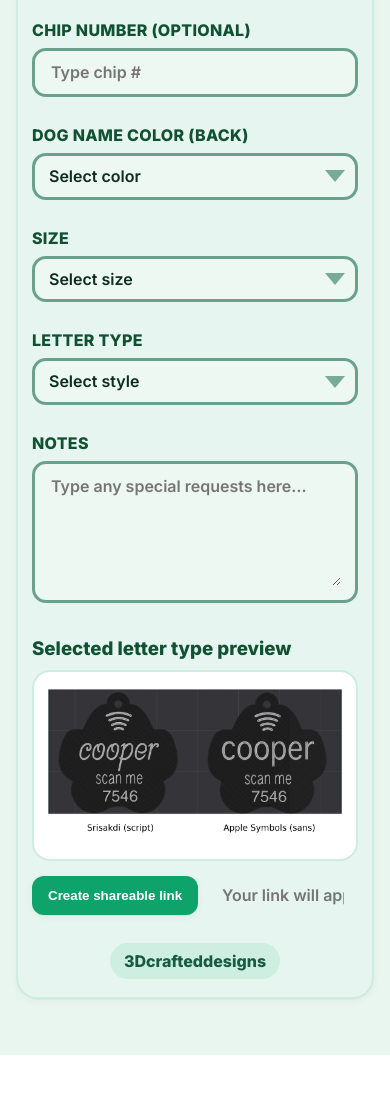
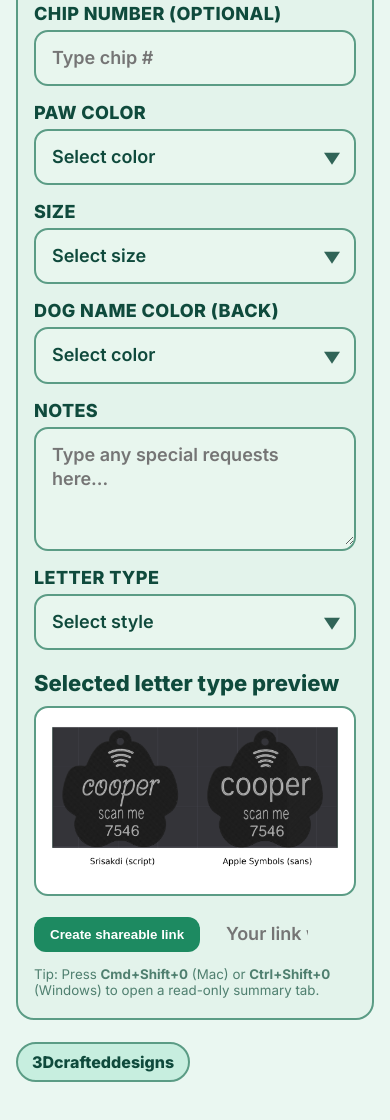
Before and after one commit to 3Dcraftedesigns/dog-tag, a plain HTML site: page requestlink/index.html in a window 390 px wide. Shown: the part 598-1718 px from the top of the page. Before the commit the page ends 1653 px from the top, so only its background shows below. Drawn offline with Linux system fonts and the light colour scheme.

Commit message:
index.html

```diff
--- a/requestlink/index.html
+++ b/requestlink/index.html
@@ -3,260 +3,337 @@
 <head>
 <meta charset="utf-8" />
 <meta name="viewport" content="width=device-width, initial-scale=1" />
-<title>Dog Tag – Order Details</title>
+<title>Dog Tag — Order Details</title>
 <meta name="theme-color" content="#dff3ea" />
 <link rel="preconnect" href="https://fonts.googleapis.com">
 <link rel="preconnect" href="https://fonts.gstatic.com" crossorigin>
 <link href="https://fonts.googleapis.com/css2?family=Inter:wght@400;600;700;800&display=swap" rel="stylesheet">
 <style>
   :root{
-    --mint-50:#eef8f3;
-    --mint-100:#e6f5ef;
-    --mint-200:#dff3ea;
-    --mint-300:#cfece2;
-    --mint-500:#0f5132; /* headings */
-    --outline:#6aa18e;
-    --text:#0d2d20;
-    --muted:#5b7a6f;
-    --shadow: 0 1px 0 rgba(0,0,0,.03), 0 2px 8px rgba(0,0,0,.04);
-    --radius:14px;
+    --bg:#eaf7f1;
+    --panel:#e3f3eb;
+    --ink:#0f4a3c;
+    --bord:#5b9c85;
+    --sub:#4f7f6f;
+    --input-bg:#e8f6ee;
   }
   *{box-sizing:border-box}
-  html,body{margin:0}
+  html,body{height:100%}
   body{
+    margin:0;
+    background:var(--bg);
     font-family:Inter,system-ui,-apple-system,Segoe UI,Roboto,"Helvetica Neue",Arial;
-    color:var(--text);
-    background:linear-gradient(#e9f6f0,#e9f6f0) fixed;
-  }
-  .wrap{
-    max-width:920px;margin:28px auto 56px;padding:0 16px;
-  }
-  h1{
-    font-size:clamp(32px,4.8vw,48px);line-height:1.12;margin:0 0 8px;font-weight:800;
-    text-align:center;color:var(--mint-500);
-  }
-  .sub{
-    text-align:center;color:var(--muted);font-weight:600;margin:0 0 22px;
-  }
-  .card{
-    background:var(--mint-100);
-    border:2px solid var(--mint-300);
-    border-radius:22px;
-    box-shadow:var(--shadow);
-    padding:22px clamp(14px,2.5vw,24px) 26px;
+    color:var(--ink);
   }
 
-  /* grid */
-  .grid{display:grid;grid-template-columns:1fr;gap:18px 22px}
-  @media (min-width:760px){ .grid{grid-template-columns:1fr 1fr} }
+  .wrap{
+    max-width:980px;
+    margin-inline:auto;
+    padding:28px 16px 56px;
+  }
 
-  label.head{
-    display:block;font-weight:800;color:var(--mint-500);letter-spacing:.3px;margin:2px 0 8px;
+  h1{
+    margin:0 0 8px;
+    font-size:48px;
+    line-height:1.05;
+    letter-spacing:.5px;
+    text-align:center;
+    font-weight:800;
+  }
+  .intro{
+    text-align:center;
+    margin:0 0 24px;
+    font-weight:600;
+  }
+
+  .card{
+    background:var(--panel);
+    border:2px solid var(--bord);
+    border-radius:18px;
+    padding:18px 16px 20px;
+  }
+
+  .grid{
+    display:grid;
+    grid-template-columns:1fr 1fr;
+    gap:16px 22px;
+  }
+
+  .field label{
+    display:block;
+    font-size:18px;
+    font-weight:800;
+    letter-spacing:.4px;
+    margin:0 0 6px;
   }
   .subnote{
-    display:block;margin:-4px 0 10px;color:var(--muted);font-size:.9rem;font-weight:600;
+    display:block;
+    margin-top:-4px;
+    font-size:14px;
+    color:var(--sub);
+    font-weight:600;
   }
 
-  /* input shells (match your red sketch) */
-  .box{
-    position:relative;background:var(--mint-50);
-    border:3px solid var(--outline);
-    border-radius:var(--radius);
-    padding:10px 14px;
+  .control{
+    position:relative;
+    border:2px solid var(--bord);
+    border-radius:14px;
+    background:var(--input-bg);
+    padding:0;
   }
-  input[type="text"], input[type="tel"], select, textarea{
-    width:100%;border:0;background:transparent;outline:none;color:var(--text);
-    font:600 16px/1.3 Inter,system-ui,-apple-system,Segoe UI,Roboto,"Helvetica Neue",Arial;
+  input[type="text"],
+  input[type="tel"],
+  select,
+  textarea{
+    appearance:none;
+    -webkit-appearance:none;
+    border:0;
+    background:transparent;
+    width:100%;
+    font:600 18px/1.35 Inter,system-ui,-apple-system,Segoe UI,Roboto,"Helvetica Neue",Arial;
+    color:var(--ink);
+    padding:14px 48px 14px 16px;
+    outline:none;
   }
-  select{appearance:none;-webkit-appearance:none;-moz-appearance:none;padding-right:34px}
-  .chev{
-    pointer-events:none;position:absolute;right:10px;top:50%;transform:translateY(-50%);
-    width:0;height:0;border-left:10px solid transparent;border-right:10px solid transparent;
-    border-top:12px solid var(--outline);opacity:.9;
+  textarea{min-height:116px; resize:vertical; padding-right:16px}
+
+  /* dropdown caret */
+  .control.select::after{
+    content:"";
+    position:absolute;
+    right:14px; top:50%;
+    width:0; height:0;
+    border-left:8px solid transparent;
+    border-right:8px solid transparent;
+    border-top:12px solid var(--ink);
+    transform:translateY(-35%);
+    opacity:.85;
+    pointer-events:none;
   }
-  textarea{min-height:112px;resize:vertical}
 
-  .sectionTitle{margin:26px 0 10px;font-weight:800;color:var(--mint-500)}
-  .previewPanel{
-    background:#fff;border:2px solid var(--mint-300);border-radius:18px;padding:12px;
+  /* “Selected letter type preview” section */
+  h3{
+    margin:20px 0 10px;
+    font-size:22px;
+    font-weight:800;
   }
-  .exampleCaption{margin:8px 0 0;text-align:center;color:#000;font-weight:700}
+  .examples{
+    border:2px solid var(--bord);
+    border-radius:14px;
+    padding:14px;
+    background:#fff;
+  }
+  .examples img{
+    display:block;
+    width:100%;
+    height:auto;
+    border-radius:10px;
+  }
 
-  .row-span-2{grid-column:1/-1}
-  .btnRow{display:flex;gap:10px;align-items:center;margin-top:14px}
+  /* actions */
+  .actions{
+    display:flex; gap:10px; align-items:center; margin-top:12px;
+  }
   .btn{
-    border:0;border-radius:12px;background:#0ea36a;color:#fff;font-weight:800;
-    padding:12px 16px;cursor:pointer;box-shadow:var(--shadow);
+    border:0;
+    background:#1d8a61;
+    color:#fff;
+    font-weight:800;
+    padding:10px 16px;
+    border-radius:12px;
+    cursor:pointer;
   }
   .btn:active{transform:translateY(1px)}
-  .copyTarget{flex:1}
-  .footer{
-    text-align:center;margin:28px 0 -8px;
-  }
-  .pill{
-    display:inline-block;background:#cdeee1;color:#185b41;
-    padding:8px 14px;border-radius:999px;font-weight:800;
+  .linkbox{
+    flex:1;
+    border:2px solid var(--bord);
+    border-radius:12px;
+    padding:10px 12px;
+    background:#fff;
+    font:600 14px/1.2 Inter,system-ui,-apple-system,Segoe UI,Roboto,"Helvetica Neue",Arial;
+    color:#1d2939;
   }
 
-  /* consistent label spacing above controls (matches your arrow note) */
-  .field{margin:0 0 8px}
+  /* footer badge */
+  .badge{
+    display:inline-block;
+    margin:22px auto 0;
+    padding:8px 14px;
+    border-radius:999px;
+    background:#c7eedf;
+    color:#0f4a3c;
+    font-weight:800;
+    border:2px solid var(--bord);
+  }
+
+  /* responsive */
+  @media (max-width:760px){
+    .grid{grid-template-columns:1fr}
+  }
 </style>
 </head>
 <body>
-  <div class="wrap">
+  <main class="wrap">
     <h1>Welcome!</h1>
-    <p class="sub">Thanks for ordering a custom NFC dog tag.<br/>Please fill this form so I can make it exactly right.</p>
+    <p class="intro">Thanks for ordering a custom NFC dog tag.<br/>Please fill this form so I can make it exactly right.</p>
 
-    <div class="card">
-      <div class="grid" id="formGrid">
-        <!-- Left column -->
+    <section class="card">
+      <div class="grid">
+
+        <!-- Row 1: Dog name | Owner name (NEW) -->
         <div class="field">
-          <label class="head" for="dogName">DOG’S NAME</label>
-          <div class="box"><input id="dogName" type="text" placeholder="Type name"></div>
+          <label for="dogName">DOG’S NAME</label>
+          <div class="control"><input id="dogName" type="text" placeholder="Type name"></div>
         </div>
 
-        <!-- Right column -->
         <div class="field">
-          <label class="head" for="baseColor">BASE COLOR</label>
-          <span class="subnote">(where the paw will be printed on)</span>
-          <div class="box">
+          <label for="ownerName">OWNER’S NAME</label>
+          <div class="control"><input id="ownerName" type="text" placeholder="Type owner’s name"></div>
+        </div>
+
+        <!-- Row 2: Owner phone | Base color -->
+        <div class="field">
+          <label for="ownerPhone">OWNER PHONE</label>
+          <div class="control"><input id="ownerPhone" type="tel" placeholder="Type phone"></div>
+        </div>
+
+        <div class="field">
+          <label for="baseColor">BASE COLOR</label>
+          <small class="subnote">(where the paw will be printed on)</small>
+          <div class="control select">
             <select id="baseColor">
-              <option value="" selected>Select color</option>
+              <option value="" selected disabled>Select color</option>
               <option>Pink</option><option>Beige</option><option>Light Brown</option>
               <option>Purple</option><option>Blue</option><option>Brown</option>
               <option>Matte Green</option><option>Silver</option><option>Matte Pink</option>
               <option>Matte Black</option><option>Black</option><option>Matte White</option><option>White</option>
             </select>
-            <span class="chev"></span>
           </div>
         </div>
 
+        <!-- Row 3: Chip # | Paw color -->
         <div class="field">
-          <label class="head" for="ownerPhone">OWNER PHONE</label>
-          <div class="box"><input id="ownerPhone" type="tel" placeholder="Type phone"></div>
+          <label for="chip">CHIP NUMBER (OPTIONAL)</label>
+          <div class="control"><input id="chip" type="text" placeholder="Type chip #"></div>
         </div>
 
         <div class="field">
-          <label class="head" for="pawColor">PAW COLOR</label>
-          <div class="box">
+          <label for="pawColor">PAW COLOR</label>
+          <div class="control select">
             <select id="pawColor">
-              <option value="" selected>Select color</option>
+              <option value="" selected disabled>Select color</option>
               <option>Pink</option><option>Beige</option><option>Light Brown</option>
               <option>Purple</option><option>Blue</option><option>Brown</option>
               <option>Matte Green</option><option>Silver</option><option>Matte Pink</option>
               <option>Matte Black</option><option>Black</option><option>Matte White</option><option>White</option>
             </select>
-            <span class="chev"></span>
+          </div>
+        </div>
+
+        <!-- Row 4: Size | Back name color -->
+        <div class="field">
+          <label for="size">SIZE</label>
+          <div class="control select">
+            <select id="size">
+              <option value="" selected disabled>Select size</option>
+              <option>Small — 29 × 29.4 mm</option>
+              <option>Medium — 34.5 × 35 mm</option>
+              <option>Big — 38 × 38.5 mm</option>
+            </select>
           </div>
         </div>
 
         <div class="field">
-          <label class="head" for="chip">CHIP NUMBER (OPTIONAL)</label>
-          <div class="box"><input id="chip" type="text" placeholder="Type chip #"></div>
-        </div>
-
-        <div class="field">
-          <label class="head" for="backColor">DOG NAME COLOR (BACK)</label>
-          <div class="box">
+          <label for="backColor">DOG NAME COLOR (BACK)</label>
+          <div class="control select">
             <select id="backColor">
-              <option value="" selected>Select color</option>
+              <option value="" selected disabled>Select color</option>
               <option>Pink</option><option>Beige</option><option>Light Brown</option>
               <option>Purple</option><option>Blue</option><option>Brown</option>
               <option>Matte Green</option><option>Silver</option><option>Matte Pink</option>
               <option>Matte Black</option><option>Black</option><option>Matte White</option><option>White</option>
             </select>
-            <span class="chev"></span>
           </div>
         </div>
 
-        <div class="field">
-          <label class="head" for="size">SIZE</label>
-          <div class="box">
-            <select id="size">
-              <option value="" selected>Select size</option>
-              <option>Small — 29 × 29.4 mm</option>
-              <option>Medium — 34.5 × 35 mm</option>
-              <option>Big — 38 × 38.5 mm</option>
-            </select>
-            <span class="chev"></span>
-          </div>
+        <!-- Row 5: Notes (full width) -->
+        <div class="field" style="grid-column:1/-1">
+          <label for="notes">NOTES</label>
+          <div class="control"><textarea id="notes" placeholder="Type any special requests here…"></textarea></div>
         </div>
 
-        <div class="field">
-          <label class="head" for="letterType">LETTER TYPE</label>
-          <div class="box">
+        <!-- Row 6: Letter type + examples (full width) -->
+        <div class="field" style="grid-column:1/-1">
+          <label for="letterType">LETTER TYPE</label>
+          <div class="control select">
             <select id="letterType">
-              <option value="" selected>Select style</option>
+              <option value="" selected disabled>Select style</option>
               <option value="srisakdi">Srisakdi (script)</option>
-              <option value="apple">Apple Symbols (sans)</option>
+              <option value="applesymbols">Apple Symbols (sans)</option>
             </select>
-            <span class="chev"></span>
           </div>
+
+          <h3>Selected letter type preview</h3>
+          <div class="examples">
+            <!-- Make sure this PNG exists in this folder -->
+            <img src="lettertype_preview_WHITE_DONE.png" alt="Letter type examples: Srisakdi (script) and Apple Symbols (sans)">
+          </div>
+
+          <div class="actions">
+            <button class="btn" id="makeLink">Create shareable link</button>
+            <input id="shareLink" class="linkbox" type="text" readonly placeholder="Your link will appear here…" />
+          </div>
+          <small style="display:block;color:var(--sub);margin-top:6px">
+            Tip: Press <b>Cmd+Shift+0</b> (Mac) or <b>Ctrl+Shift+0</b> (Windows) to open a read-only summary tab.
+          </small>
         </div>
 
-        <!-- Notes spans full width -->
-        <div class="field row-span-2" style="grid-column:1/-1">
-          <label class="head" for="notes">NOTES</label>
-          <div class="box"><textarea id="notes" placeholder="Type any special requests here…"></textarea></div>
-        </div>
       </div>
+    </section>
 
-      <!-- Letter type examples -->
-      <h3 class="sectionTitle">Selected letter type preview</h3>
-      <div class="previewPanel">
-        <img src="./lettertype_preview_WHITE_DONE.png" alt="Letter type examples" style="display:block;width:100%;height:auto;border-radius:12px" />
-      </div>
-
-      <!-- Shareable link -->
-      <div class="btnRow">
-        <button class="btn" id="makeLink">Create shareable link</button>
-        <input id="shareUrl" class="box copyTarget" type="text" readonly placeholder="Your link will appear here…" />
-      </div>
-
-      <div class="footer">
-        <span class="pill">3Dcrafteddesigns</span>
-      </div>
-    </div>
-  </div>
+    <div class="badge">3Dcrafteddesigns</div>
+  </main>
 
 <script>
-  // Build a shareable URL with all answers encoded as query params
-  function buildLink(){
-    const get = id => document.getElementById(id).value.trim();
-    const params = new URLSearchParams({
+  // Build a minimal shareable link with URL params
+  function buildParams(){
+    const get = id => encodeURIComponent(document.getElementById(id).value.trim());
+    const q = new URLSearchParams({
       dog: get('dogName'),
+      ownerName: get('ownerName'),
       phone: get('ownerPhone'),
       chip: get('chip'),
       base: get('baseColor'),
       paw: get('pawColor'),
+      size: get('size'),
       back: get('backColor'),
-      size: get('size'),
       letter: get('letterType'),
       notes: get('notes')
     });
-
-    // If this file is served at /dog-tag/requestlink/, keep the same path
-    const base = location.href.split('#')[0].split('?')[0];
-    const url = `${base}?${params.toString()}`;
-    return url;
+    return q.toString();
   }
 
-  document.getElementById('makeLink').addEventListener('click', ()=>{
-    const url = buildLink();
-    const out = document.getElementById('shareUrl');
-    out.value = url;
-    out.focus(); out.select();
+  // Create shareable link (same page + ?query)
+  const makeLinkBtn = document.getElementById('makeLink');
+  const shareLink = document.getElementById('shareLink');
+  makeLinkBtn.addEventListener('click', ()=>{
+    const url = location.origin + location.pathname + '?' + buildParams();
+    shareLink.value = url;
+    shareLink.focus(); shareLink.select();
     try{ document.execCommand('copy'); }catch(e){}
   });
 
-  // Optional: preload values if a link with ?params is opened
-  (function hydrateFromQuery(){
-    const q = new URLSearchParams(location.search);
-    const set = (id,k)=>{ if(q.has(k)) document.getElementById(id).value = q.get(k); };
-    set('dogName','dog'); set('ownerPhone','phone'); set('chip','chip');
-    set('baseColor','base'); set('pawColor','paw'); set('backColor','back');
-    set('size','size'); set('letterType','letter'); set('notes','notes');
-  })();
+  // Keyboard shortcut: open summary view in a new tab
+  function openSummary(){
+    const url = location.origin + location.pathname.replace(/\/requestlink\/?$/, '/requestlink/') + 'summary.html?' + buildParams();
+    window.open(url, '_blank');
+  }
+  window.addEventListener('keydown', (e)=>{
+    const isMac = navigator.platform.toUpperCase().includes('MAC');
+    const ok = (isMac && e.metaKey && e.shiftKey && e.key === '0') ||
+               (!isMac && e.ctrlKey && e.shiftKey && e.key === '0');
+    if(ok){ e.preventDefault(); openSummary(); }
+  });
 </script>
 </body>
 </html>
```
